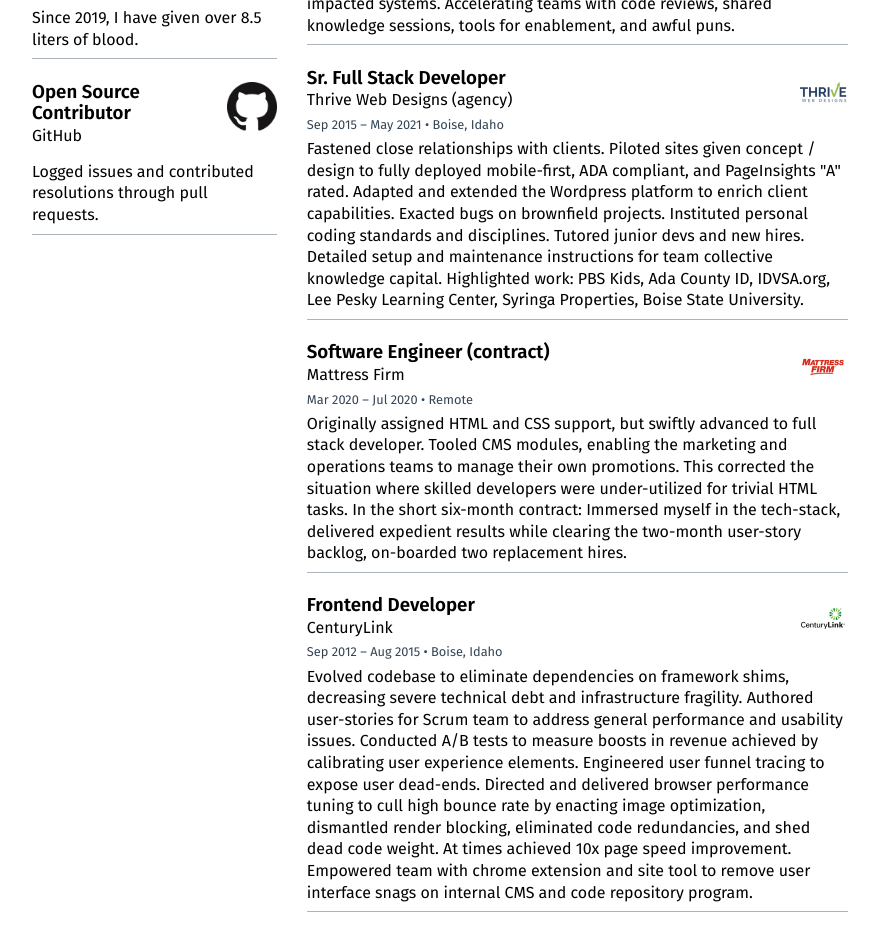
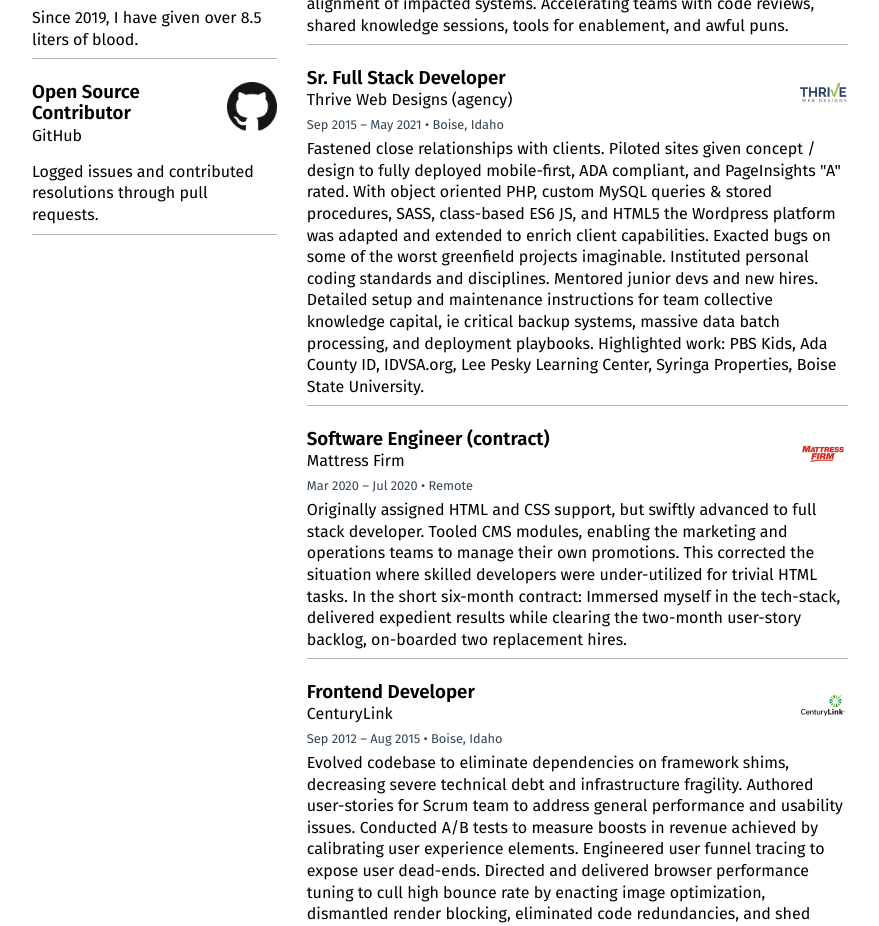
Before and after one commit to hahn208/resume-react, a React (Create React App) app: page / in a window 1280 px wide. Shown: the part 800-1726 px from the top of the page, without its empty margins (200-1079 px from the left). Built offline with nearby package versions, Linux system fonts and the light colour scheme.

Commit message:
Continuing to hone job descriptions.

```diff
--- a/package.json
+++ b/package.json
@@ -1,6 +1,6 @@
 {
-  "name": "test",
-  "version": "0.1.0",
+  "name": "hahn-resume",
+  "version": "1.0.0",
   "private": true,
   "homepage": "/Resume/React",
   "dependencies": {
--- a/src/App.tsx
+++ b/src/App.tsx
@@ -23,7 +23,7 @@
         'logo' : 'mattressfirm.png',
         'position' : 'Software Engineering Manager',
         'stint' : 'May 2021 – Present • Remote',
-        'details' : 'Engineering manager and tech-lead for multiple teams. Heavy lifted the re-platform from Salesforce to Microsoft D365 with individual contribution of React/SASS, diagramming multi-team dependencies, installing safety checks, and moving the nuclear football from the legacy system to the new platform. Carrying teams over obstacles both technical, abstract, and personal. Sussed-out lurking issues quietly impacting millions in annual revenue. Marshaling tiger teams to triage and stem obscure and catastrophic challenges by reading the tea-leaves of hand-tailored logging. Forged the SDLC across multiple development teams and continue to pilot weekly launches. Orchestrating cross-team (CRM, ERP, BI, F&O) efforts for mission critical feature launches, perfecting alignment of impacted systems. Accelerating teams with code reviews, shared knowledge sessions, tools for enablement, and awful puns.',
+        'details' : 'Engineering manager and tech-lead for multiple teams. Heavy lifted the re-platform from Salesforce to Microsoft D365 with individual contribution of React/SASS, diagramming multi-team dependencies, installing safety checks, and moving the nuclear football from the legacy system to the new platform. Carrying teams over obstacles both technical, abstract, and personal. Sussed-out lurking issues quietly impacting millions in annual revenue. Marshaling tiger teams to triage and stem obscure and catastrophic revenue bleed by reading the tea-leaves of hand-tailored logging & monitoring. Forged the SDLC across multiple development teams and continue to pilot weekly launches. Orchestrating cross-team (CRM, ERP, BI, F&O) efforts for mission critical feature launches, perfecting alignment of impacted systems. Accelerating teams with code reviews, shared knowledge sessions, tools for enablement, and awful puns.',
         'forceWidow': false
     },
     {
@@ -31,7 +31,7 @@
         'logo' : 'thrive.png',
         'position' : 'Sr. Full Stack Developer',
         'stint' : 'Sep 2015 – May 2021 • Boise, Idaho',
-        'details' : 'Fastened close relationships with clients. Piloted sites given concept / design to fully deployed mobile-first, ADA compliant, and PageInsights "A" rated. Adapted and extended the Wordpress platform to enrich client capabilities. Exacted bugs on brownfield projects. Instituted personal coding standards and disciplines. Tutored junior devs and new hires. Detailed setup and maintenance instructions for team collective knowledge capital. Highlighted work: PBS Kids, Ada County ID, IDVSA.org, Lee Pesky Learning Center, Syringa Properties, Boise State University.',
+        'details' : 'Fastened close relationships with clients. Piloted sites given concept / design to fully deployed mobile-first, ADA compliant, and PageInsights "A" rated. With object oriented PHP, custom MySQL queries & stored procedures, SASS, class-based ES6 JS, and HTML5 the Wordpress platform was adapted and extended to enrich client capabilities. Exacted bugs on some of the worst greenfield projects imaginable. Instituted personal coding standards and disciplines. Mentored junior devs and new hires. Detailed setup and maintenance instructions for team collective knowledge capital, ie critical backup systems, massive data batch processing, and deployment playbooks. Highlighted work: PBS Kids, Ada County ID, IDVSA.org, Lee Pesky Learning Center, Syringa Properties, Boise State University.',
         'forceWidow': false
     },
     {
```
